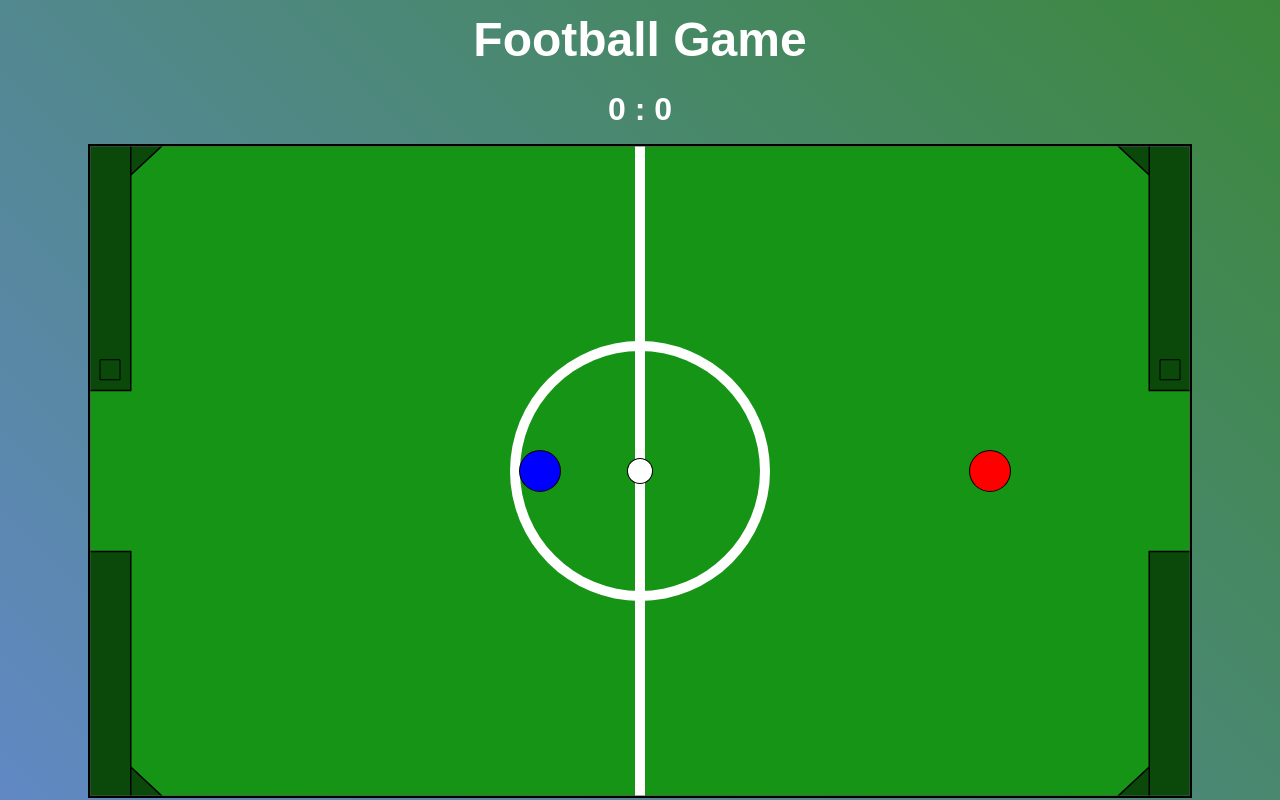
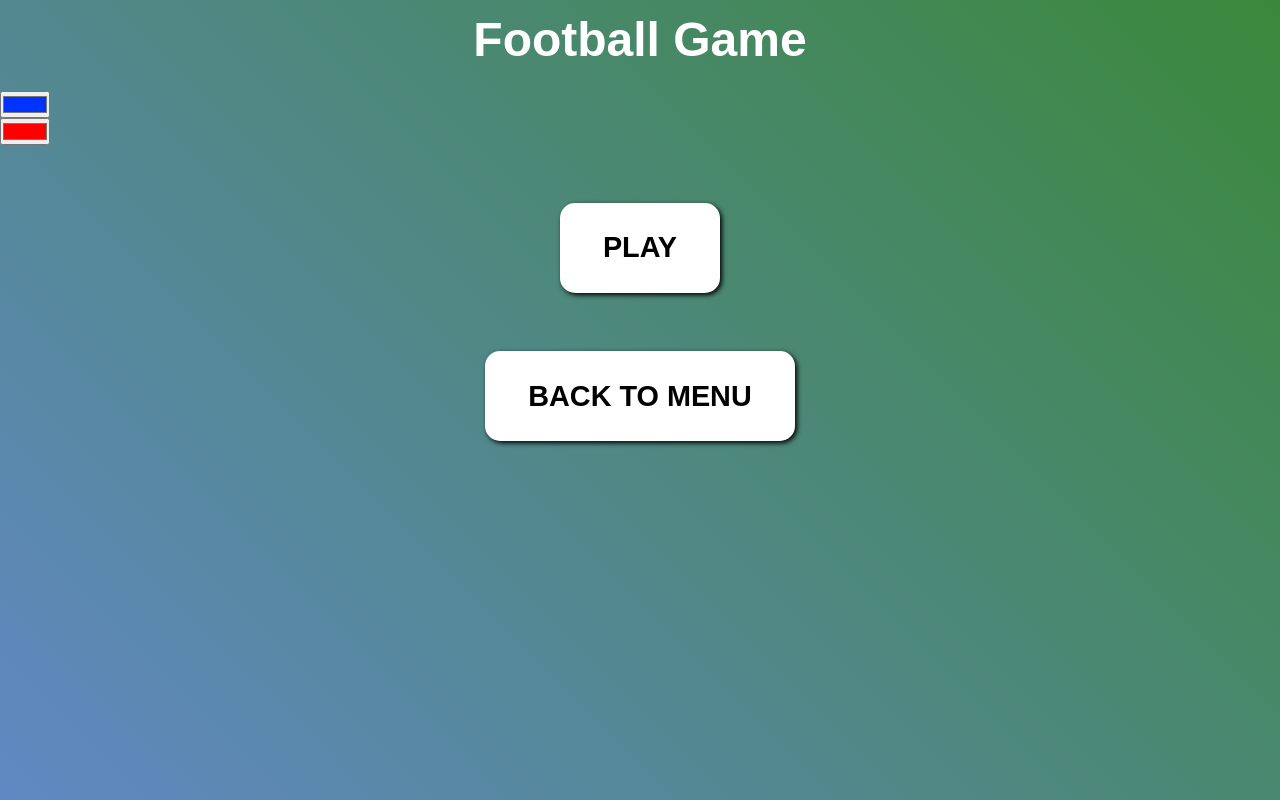
Before and after one commit to gptak/football-game, a React (Create React App) app: page /single in a window 1280 px wide. Built offline with nearby package versions, Linux system fonts and the light colour scheme.

Commit message:
customizable color for single added

```diff
--- a/src/App.js
+++ b/src/App.js
@@ -1,16 +1,16 @@
-import {BrowserRouter, Routes, Route } from "react-router-dom";
-import Menu from "./comp/Menu"
-import Football from "./comp/Football";
-import FootballMulti from "./comp/FootballMulti";
+import { BrowserRouter, Routes, Route } from "react-router-dom";
+import Menu from "./comp/Menu";
+import SingleMenu from "./comp/SingleMenu";
+import MultiMenu from "./comp/MuliMenu";
 import "./App.css";
 
 function App() {
   return (
     <BrowserRouter>
       <Routes>
-        <Route path="/" element={<Menu/>}/>
-        <Route path="/single" element={<Football/>}/>
-        <Route path="/multi" element={<FootballMulti/>}/>
+        <Route path="/" element={<Menu />} />
+        <Route path="/single/*" element={<SingleMenu />} />
+        <Route path="/multi/*" element={<MultiMenu />} />
       </Routes>
     </BrowserRouter>
   );
--- a/src/comp/Football.css
+++ b/src/comp/Football.css
@@ -63,6 +63,7 @@
   box-shadow: 2px 2px 5px black;
   text-transform: uppercase;
   text-decoration: none;
+  text-align: center;
   font-weight: 700;
   transition: all 0.3s;
 }
--- a/src/comp/Football.jsx
+++ b/src/comp/Football.jsx
@@ -3,7 +3,7 @@ import { Link } from "react-router-dom";
 import Matter from "matter-js";
 import "./Football.css";
 
-const Football = () => {
+const Football = ({playerAColor, playerBColor}) => {
   const [aGoalCounter, setAGoalCounter] = useState(0);
   const [bGoalCounter, setBGoalCounter] = useState(0);
   const [winner, setWinner] = useState("");
@@ -11,6 +11,7 @@ const Football = () => {
 
   const boxRef = useRef(null);
   const canvasRef = useRef(null);
+
 
   useEffect(() => {
     const Engine = Matter.Engine;
@@ -38,7 +39,7 @@ const Football = () => {
     const playerA = Bodies.circle(startPosA, height / 2, playerDiameter, {
       restitution: 0,
       render: {
-        fillStyle: "blue",
+        fillStyle: playerAColor,
         strokeStyle: "black",
         lineWidth: 2,
       },
@@ -48,7 +49,7 @@ const Football = () => {
     const playerB = Bodies.circle(startPosB, height / 2, playerDiameter, {
       restitution: 0,
       render: {
-        fillStyle: "red",
+        fillStyle: playerBColor,
         strokeStyle: "black",
         lineWidth: 2,
       },
@@ -633,7 +634,7 @@ const Football = () => {
           <button className="button" onClick={newGameHandler}>
             Play again
           </button>
-          <Link className="button" to="/">
+          <Link className="button" to="/single">
             Back to menu
           </Link>
         </div>
--- /dev/null
+++ b/src/comp/MuliMenu.jsx
@@ -0,0 +1,37 @@
+import React, { useState } from "react";
+import { Route, Routes } from "react-router-dom";
+import FootballMulti from "./FootballMulti";
+import MultiPanel from "./MultiPanel";
+import "./Football.css";
+
+const MultiMenu = () => {
+  const [playerAColor, setPlayerAColor] = useState("#0033FF");
+  const [playerBColor, setPlayerBColor] = useState("#FF0000");
+
+  return (
+    <Routes>
+      <Route
+        path="/"
+        element={
+          <MultiPanel
+            playerAColor={playerAColor}
+            playerBColor={playerBColor}
+            setPlayerAColor={setPlayerAColor}
+            setPlayerBColor={setPlayerBColor}
+          />
+        }
+      />
+      <Route
+        path="/game"
+        element={
+          <FootballMulti
+            playerAColor={playerAColor}
+            playerBColor={playerBColor}
+          />
+        }
+      />
+    </Routes>
+  );
+};
+
+export default MultiMenu;
--- /dev/null
+++ b/src/comp/MultiPanel.jsx
@@ -0,0 +1,49 @@
+import { Link } from "react-router-dom";
+import "./Football.css";
+
+const MultiPanel = ({
+  setPlayerAColor,
+  setPlayerBColor,
+  playerAColor,
+  playerBColor,
+}) => {
+  const colorAChangeHandler = (e) => {
+    const colorA = e.target.value;
+    setPlayerAColor(colorA);
+  };
+
+  const colorBChangeHandler = (e) => {
+    const colorB = e.target.value;
+    setPlayerBColor(colorB);
+  };
+
+  return (
+    <div className="football">
+      <header className="title">
+        <h1>Football Game</h1>
+      </header>
+      <input
+        type="color"
+        id="playerAColor"
+        value={playerAColor}
+        onChange={colorAChangeHandler}
+      />
+      <input
+        type="color"
+        id="playerBColor"
+        value={playerBColor}
+        onChange={colorBChangeHandler}
+      />
+      <nav className="nav">
+        <Link className="button" to="./game">
+          Play
+        </Link>
+        <Link className="button" to="/">
+          Back to menu
+        </Link>
+      </nav>
+    </div>
+  );
+};
+
+export default MultiPanel;
--- /dev/null
+++ b/src/comp/SingleMenu.jsx
@@ -0,0 +1,34 @@
+import React, { useState } from "react";
+import { Route, Routes } from "react-router-dom";
+import SinglePanel from "./SinglePanel";
+import Football from "./Football";
+import "./Football.css";
+
+const SingleMenu = () => {
+  const [playerAColor, setPlayerAColor] = useState("#0033FF");
+  const [playerBColor, setPlayerBColor] = useState("#FF0000");
+
+  return (
+    <Routes>
+      <Route
+        path="/"
+        element={
+          <SinglePanel
+            playerAColor={playerAColor}
+            playerBColor={playerBColor}
+            setPlayerAColor={setPlayerAColor}
+            setPlayerBColor={setPlayerBColor}
+          />
+        }
+      />
+      <Route
+        path="/game"
+        element={
+          <Football playerAColor={playerAColor} playerBColor={playerBColor} />
+        }
+      />
+    </Routes>
+  );
+};
+
+export default SingleMenu;
--- /dev/null
+++ b/src/comp/SinglePanel.jsx
@@ -0,0 +1,50 @@
+import { Link } from "react-router-dom";
+import "./Football.css";
+
+const SinglePanel = ({
+  setPlayerAColor,
+  setPlayerBColor,
+  playerAColor,
+  playerBColor,
+}) => {
+  const colorAChangeHandler = (e) => {
+    const colorA = e.target.value;
+    setPlayerAColor(colorA);
+  };
+
+  const colorBChangeHandler = (e) => {
+    const colorB = e.target.value;
+    setPlayerBColor(colorB);
+  };
+
+  return (
+    <div className="football">
+      <header className="title">
+        <h1>Football Game</h1>
+      </header>
+      <input
+        type="color"
+        id="playerAColor"
+        value={playerAColor}
+        onChange={colorAChangeHandler}
+      />
+      <input
+        type="color"
+        id="playerBColor"
+        value={playerBColor}
+        onChange={colorBChangeHandler}
+      />
+      <nav className="nav">
+        {" "}
+        <Link className="button" to="./game">
+          Play
+        </Link>
+        <Link className="button" to="/">
+          Back to menu
+        </Link>
+      </nav>
+    </div>
+  );
+};
+
+export default SinglePanel;
```
Also changed, not shown: src/comp/Menu.jsx (+7 -2 lines).
